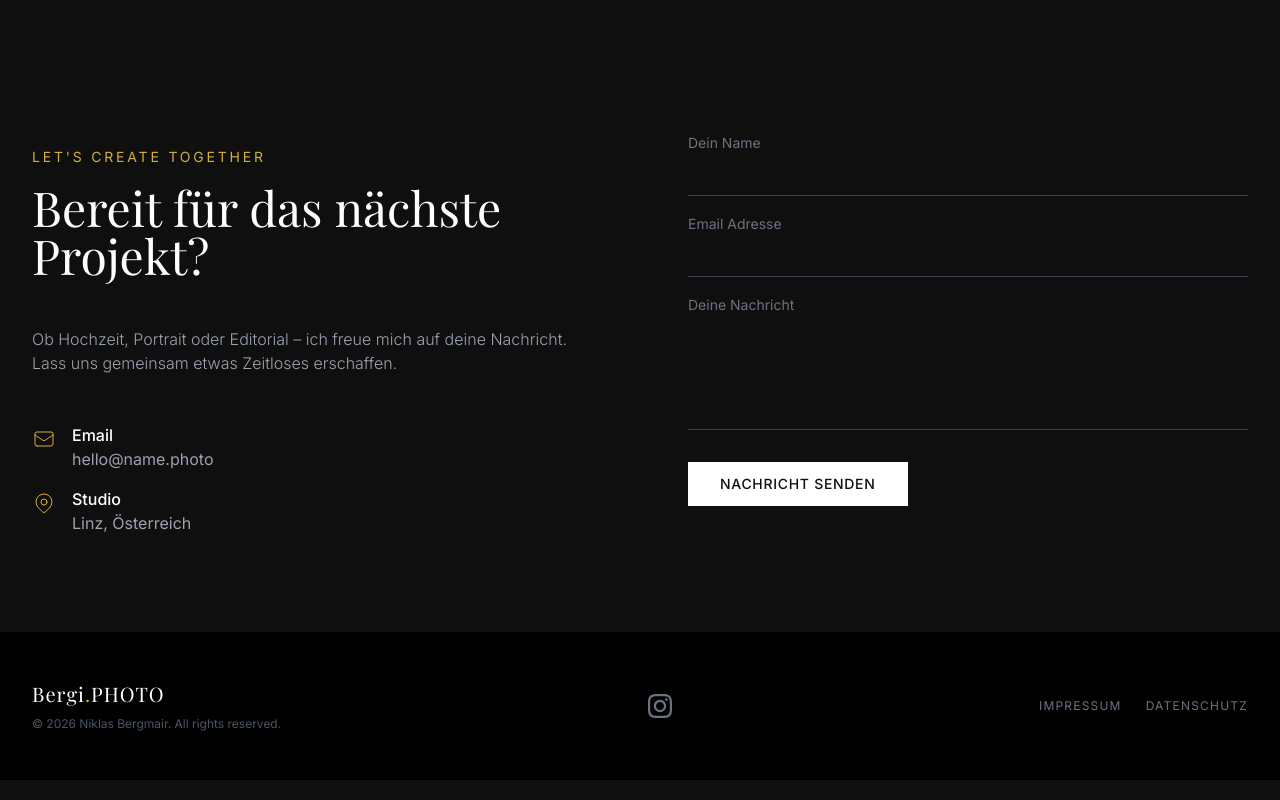
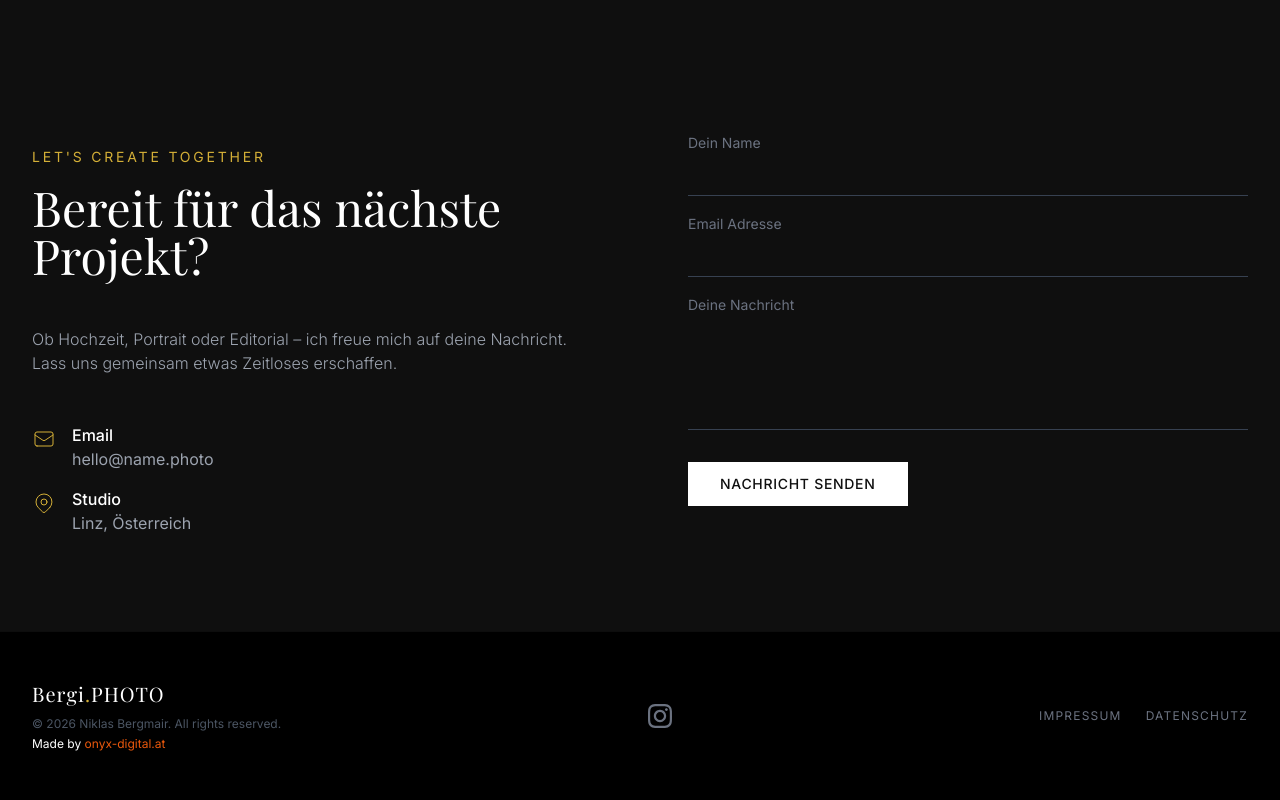
Before and after one commit to bico37/niklas-portfolio, a plain HTML site: page index.html in a window 1280 px wide. Shown: the part 3033-3833 px from the top of the page. Drawn offline with nearby package versions, Linux system fonts and the light colour scheme; a web font is replaced by a local one.

Commit message:
update footer in index.html to credit onyx-digital.at; adjust .gitignore formatting

```diff
--- a/index.html
+++ b/index.html
@@ -428,6 +428,10 @@
                     Bergi<span class="text-brand-accent">.</span>PHOTO
                 </a>
                 <p class="text-gray-600 text-xs mt-2">&copy; 2026 Niklas Bergmair. All rights reserved.</p>
+
+                <p class="text-gray-700 text-xs mt-1 text-white">
+                    Made by <a href="https://onyx-digital.at" target="_blank" rel="noopener noreferrer" class="text-orange-600 hover:text-orange-300 transition-colors">onyx-digital.at</a>
+                </p>
             </div>
 
             <div class="flex space-x-6">
```
Also changed, not shown: 1 other file.
